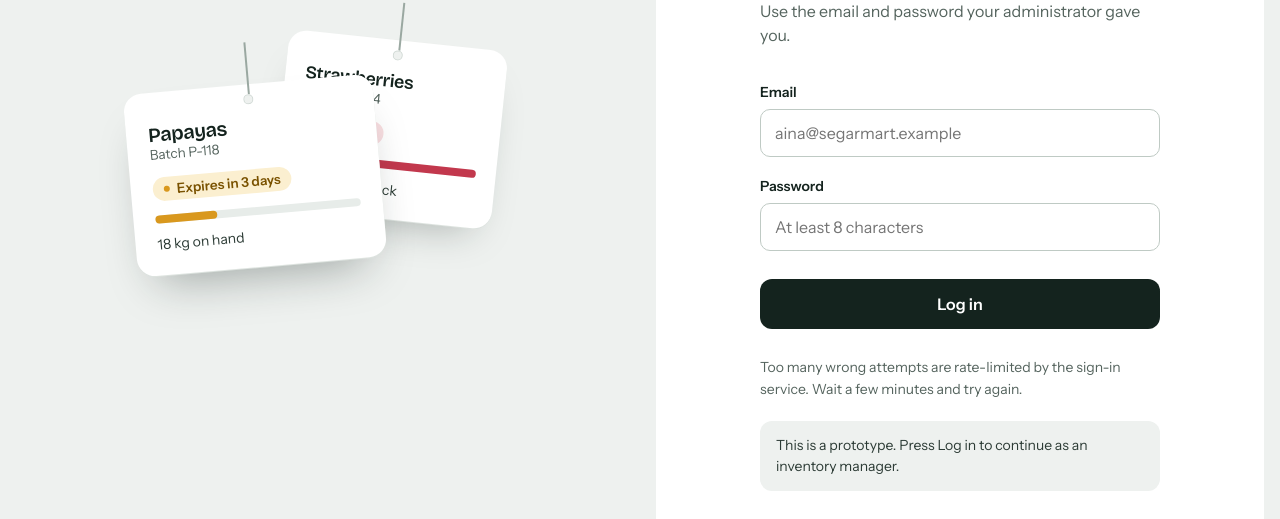
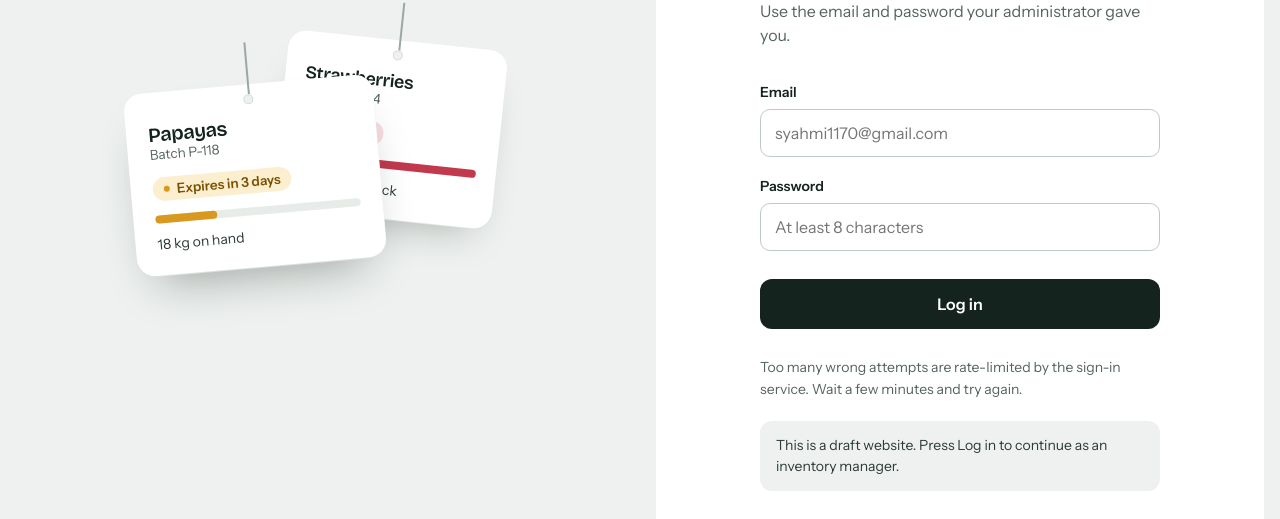
Before and after one commit to syhmiiskndr/smartstock-intelligence, a React (Vite) app: page /login in a window 1280 px wide. Shown: the part 281-800 px from the top of the page. Built offline with nearby package versions, Linux system fonts and the light colour scheme.

Commit message:
fix: add email example

```diff
--- a/src/pages/Login.jsx
+++ b/src/pages/Login.jsx
@@ -241,7 +241,7 @@ export default class Login extends DCLogic {
                       id="email"
                       className="field"
                       type="email"
-                      placeholder="aina@segarmart.example"
+                      placeholder="syahmi1170@gmail.com"
                       autoComplete="username"
                     />
                   </div>
@@ -279,7 +279,7 @@ export default class Login extends DCLogic {
                     color: '#2C3B35',
                   }}
                 >
-                  This is a prototype. Press Log in to continue as an inventory manager.
+                  This is a draft website. Press Log in to continue as an inventory manager.
                 </p>
               </div>
             </div>
```
